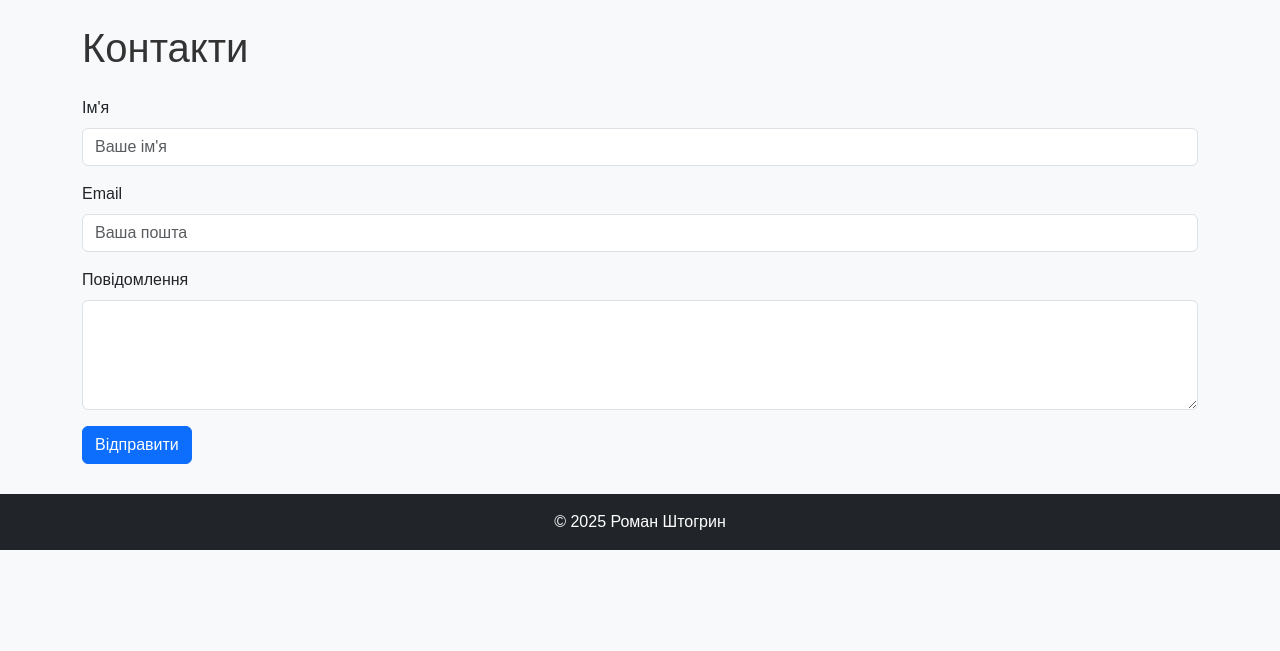
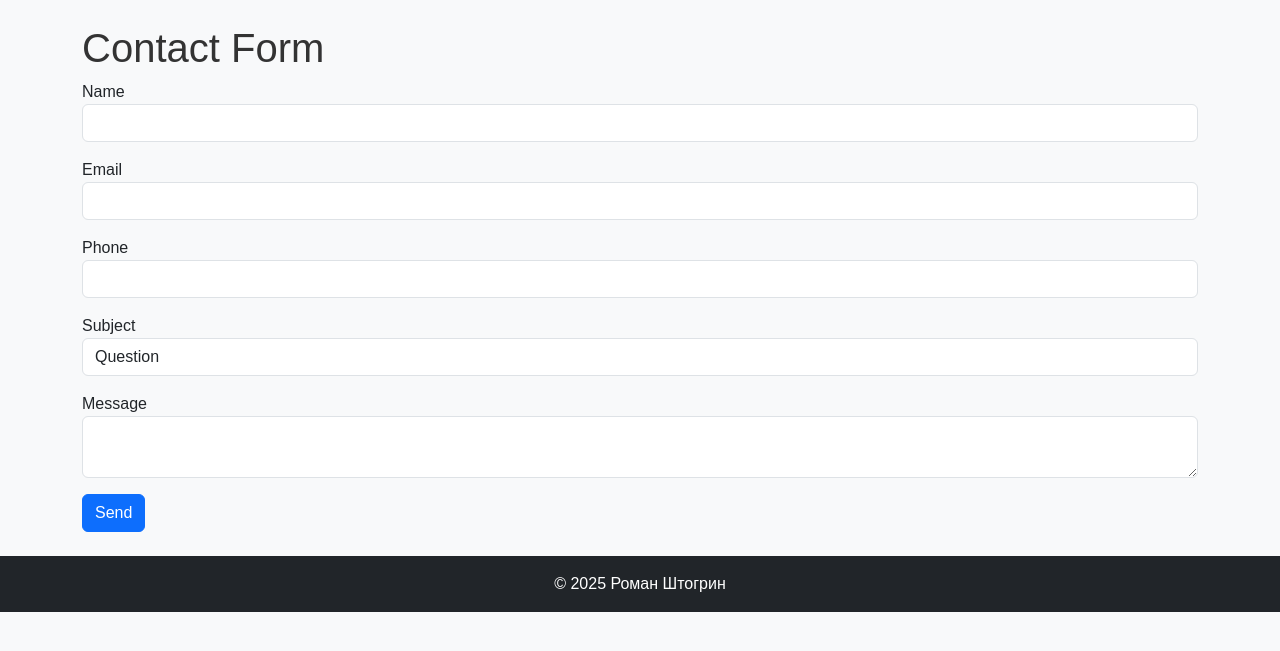
Before and after one commit to romanShtohryn/flask-app-lab, a Flask app: page /contacts in a window 1280 px wide. Shown: the part 56-707 px from the top of the page. Run offline with Flask 3, Linux system fonts and the light colour scheme; some libraries are stand-ins or nearby versions.

Commit message:
add lab 5

```diff
--- /dev/null
+++ b/app/forms.py
@@ -0,0 +1,65 @@
+from flask_wtf import FlaskForm
+from wtforms import StringField, TextAreaField, SubmitField, SelectField, BooleanField, PasswordField
+from wtforms.validators import DataRequired, Length, Email, Regexp
+
+class ContactForm(FlaskForm):
+    name = StringField(
+        "Name",
+        validators=[
+            DataRequired(message="Це поле обов'язкове"),
+            Length(min=4, max=10, message="Ім'я має бути від 4 до 10 символів")
+        ]
+    )
+
+    email = StringField(
+        "Email",
+        validators=[
+            DataRequired(message="Це поле обов'язкове"),
+            Email(message="Введіть коректну пошту")
+        ]
+    )
+
+    phone = StringField(
+        "Phone",
+        validators=[
+            Regexp(r'^\+380\d{7}$', message="Формат: +380XXXXXXX")
+        ]
+    )
+
+    subject = SelectField(
+        "Subject",
+        choices=[
+            ("question", "Question"),
+            ("feedback", "Feedback"),
+            ("other", "Other")
+        ],
+        validators=[DataRequired()]
+    )
+
+    message = TextAreaField(
+        "Message",
+        validators=[
+            DataRequired(message="Це поле обов'язкове"),
+            Length(max=500, message="Повідомлення має бути до 500 символів")
+        ]
+    )
+
+    submit = SubmitField("Send")
+
+class LoginForm(FlaskForm):
+    username = StringField(
+        "Username",
+        validators=[DataRequired(message="Це поле обов'язкове")]
+    )
+
+    password = PasswordField(
+        "Password",
+        validators=[
+            DataRequired(message="Це поле обов'язкове"),
+            Length(min=4, max=10, message="Пароль має бути від 4 до 10 символів")
+        ]
+    )
+
+    remember = BooleanField("Remember me")
+
+    submit = SubmitField("Sign In")
--- /dev/null
+++ b/app/templates/_render_field.html
@@ -0,0 +1,15 @@
+{% macro render_field(field) %}
+  <div class="mb-3">
+    {{ field.label }}
+    {% if field.errors %}
+      {{ field(class="form-control is-invalid") }}
+      <div class="invalid-feedback">
+        {% for error in field.errors %}
+          {{ error }}
+        {% endfor %}
+      </div>
+    {% else %}
+      {{ field(class="form-control") }}
+    {% endif %}
+  </div>
+{% endmacro %}
--- a/app/templates/contacts.html
+++ b/app/templates/contacts.html
@@ -1,23 +1,16 @@
-{% extends "base.html" %}
+{% extends 'base.html' %}
+{% from "_render_field.html" import render_field %}
 
+{% block title %}Contacts{% endblock %}
 {% block content %}
-<h1 class="mb-4">Контакти</h1>
-
-<section>
-    <form>
-        <div class="mb-3">
-            <label for="name" class="form-label">Ім'я</label>
-            <input type="text" class="form-control" id="name" placeholder="Ваше ім'я">
-        </div>
-        <div class="mb-3">
-            <label for="email" class="form-label">Email</label>
-            <input type="email" class="form-control" id="email" placeholder="Ваша пошта">
-        </div>
-        <div class="mb-3">
-            <label for="message" class="form-label">Повідомлення</label>
-            <textarea class="form-control" id="message" rows="4"></textarea>
-        </div>
-        <button type="submit" class="btn btn-primary">Відправити</button>
-    </form>
-</section>
+<h1>Contact Form</h1>
+<form method="POST" novalidate>
+  {{ form.hidden_tag() }}
+  {{ render_field(form.name) }}
+  {{ render_field(form.email) }}
+  {{ render_field(form.phone) }}
+  {{ render_field(form.subject) }}
+  {{ render_field(form.message) }}
+  {{ form.submit(class="btn btn-primary") }}
+</form>
 {% endblock %}
--- a/app/views.py
+++ b/app/views.py
@@ -1,10 +1,24 @@
-from flask import render_template
-from . import app
+from flask import render_template, flash, redirect, url_for
+from app import app
+from app.forms import ContactForm
+import logging
 
 @app.route("/")
 def resume():
     return render_template("resume.html", title="Моє Резюме")
 
-@app.route("/contacts")
+logging.basicConfig(filename="contact.log", level=logging.INFO)
+
+@app.route("/contacts", methods=["GET", "POST"])
 def contacts():
-    return render_template("contacts.html", title="Контакти")
+    form = ContactForm()
+    if form.validate_on_submit():
+        logging.info(
+            f"Contact form submitted: {form.name.data} ({form.email.data}) - {form.subject.data}"
+        )
+        flash(f"Message from {form.name.data} <{form.email.data}> sent successfully!", "success")
+        return redirect(url_for("contacts"))
+    elif form.is_submitted():
+        flash("Form contains errors. Please fix them.", "danger")
+
+    return render_template("contacts.html", form=form)
```
Also changed, not shown: app/templates/users/login.html (+10 -9 lines), app/users/views.py (+11 -5 lines).
